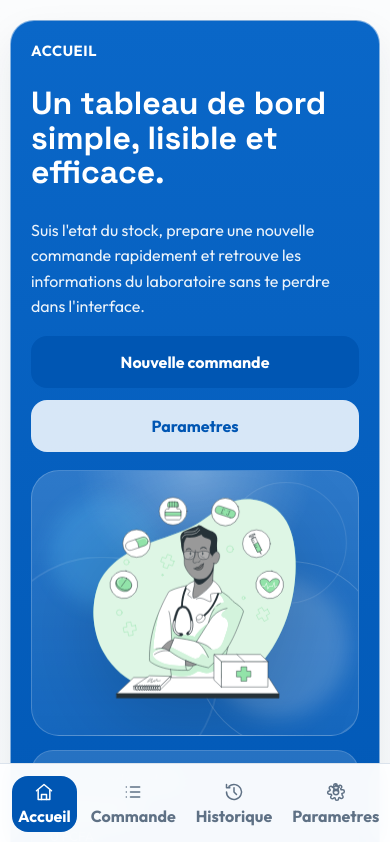
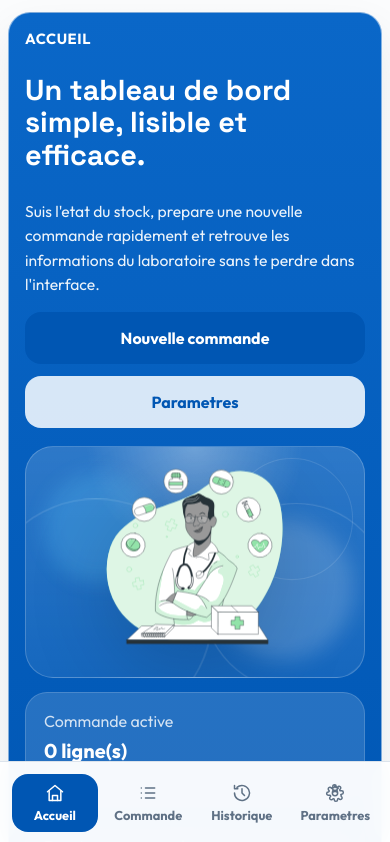
Before and after one commit to Ivane11/gstock-labo, a React (Vite) app: page / in a window 390 px wide. Shown: the top 842 px of the page. Built offline with nearby package versions, Linux system fonts and the light colour scheme.

Commit message:
Tune iPhone and Safari spacing

```diff
--- a/src/styles.css
+++ b/src/styles.css
@@ -35,6 +35,12 @@ textarea {
   font: inherit;
 }
 
+input,
+textarea,
+select {
+  font-size: 16px;
+}
+
 button {
   border: 0;
   cursor: pointer;
@@ -42,7 +48,7 @@ button {
 
 .app-shell-v2 {
   min-height: 100vh;
-  padding-bottom: 92px;
+  padding-bottom: calc(92px + env(safe-area-inset-bottom, 0px));
 }
 
 .splash-screen {
@@ -94,7 +100,7 @@ button {
 .app-main {
   width: min(1100px, calc(100% - 20px));
   margin: 0 auto;
-  padding: 20px 0 24px;
+  padding: max(16px, env(safe-area-inset-top, 0px)) 0 24px;
 }
 
 .page-stack {
@@ -936,7 +942,7 @@ textarea {
   display: grid;
   grid-template-columns: repeat(4, 1fr);
   gap: 8px;
-  padding: 12px;
+  padding: 12px 12px calc(12px + env(safe-area-inset-bottom, 0px));
   background: rgba(255, 255, 255, 0.96);
   border-top: 1px solid var(--line);
   backdrop-filter: blur(12px);
@@ -1120,6 +1126,34 @@ textarea {
 }
 
 @media (max-width: 767px) {
+  .app-main {
+    width: min(100%, calc(100% - 16px));
+    padding-top: max(12px, env(safe-area-inset-top, 0px));
+  }
+
+  .page-stack {
+    gap: 14px;
+  }
+
+  .hero-card,
+  .section-card {
+    border-radius: 22px;
+    padding: 16px;
+  }
+
+  .hero-card h1 {
+    font-size: clamp(1.7rem, 7.4vw, 2.25rem);
+    line-height: 1.12;
+  }
+
+  .hero-text,
+  .section-description,
+  .custom-add-card p,
+  .empty-state p {
+    font-size: 0.98rem;
+    line-height: 1.55;
+  }
+
   .order-summary-strip,
   .order-summary-card__stats {
     grid-template-columns: 1fr;
@@ -1131,12 +1165,12 @@ textarea {
   }
 
   .hero-visual-shell {
-    min-height: 220px;
-    padding: 12px;
+    min-height: 200px;
+    padding: 10px;
   }
 
   .hero-image-wrap {
-    width: min(100%, 250px);
+    width: min(100%, 220px);
     padding-top: 0;
   }
 
@@ -1169,6 +1203,52 @@ textarea {
     flex-direction: column;
   }
 
+  .order-page-header__top {
+    flex-direction: column;
+    align-items: stretch;
+  }
+
+  .catalog-toggle {
+    min-height: 68px;
+    padding: 14px 16px;
+  }
+
+  .catalog-panel {
+    padding: 14px;
+  }
+
+  .product-card-mobile {
+    padding: 16px;
+  }
+
+  .product-card__top,
+  .product-card__footer {
+    align-items: flex-start;
+  }
+
+  .product-card__footer {
+    flex-direction: column;
+  }
+
+  .qty-control {
+    width: 100%;
+    justify-content: space-between;
+  }
+
+  .qty-control button {
+    width: 50px;
+    height: 50px;
+  }
+
+  .price-modal__sheet {
+    padding: 18px 16px calc(18px + env(safe-area-inset-bottom, 0px));
+  }
+
+  .bottom-nav-item {
+    min-height: 58px;
+    font-size: 0.8rem;
+  }
+
   .hero-primary,
   .hero-secondary {
     width: 100%;
```
